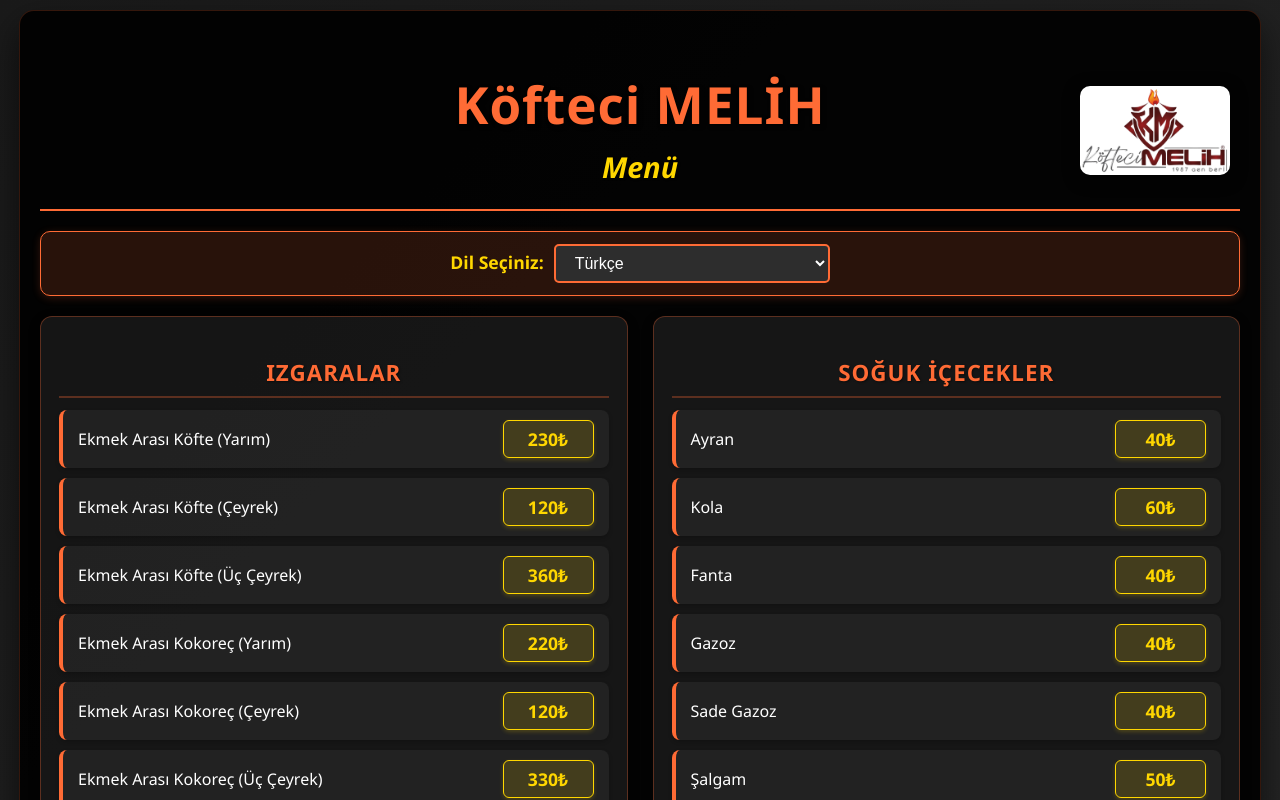
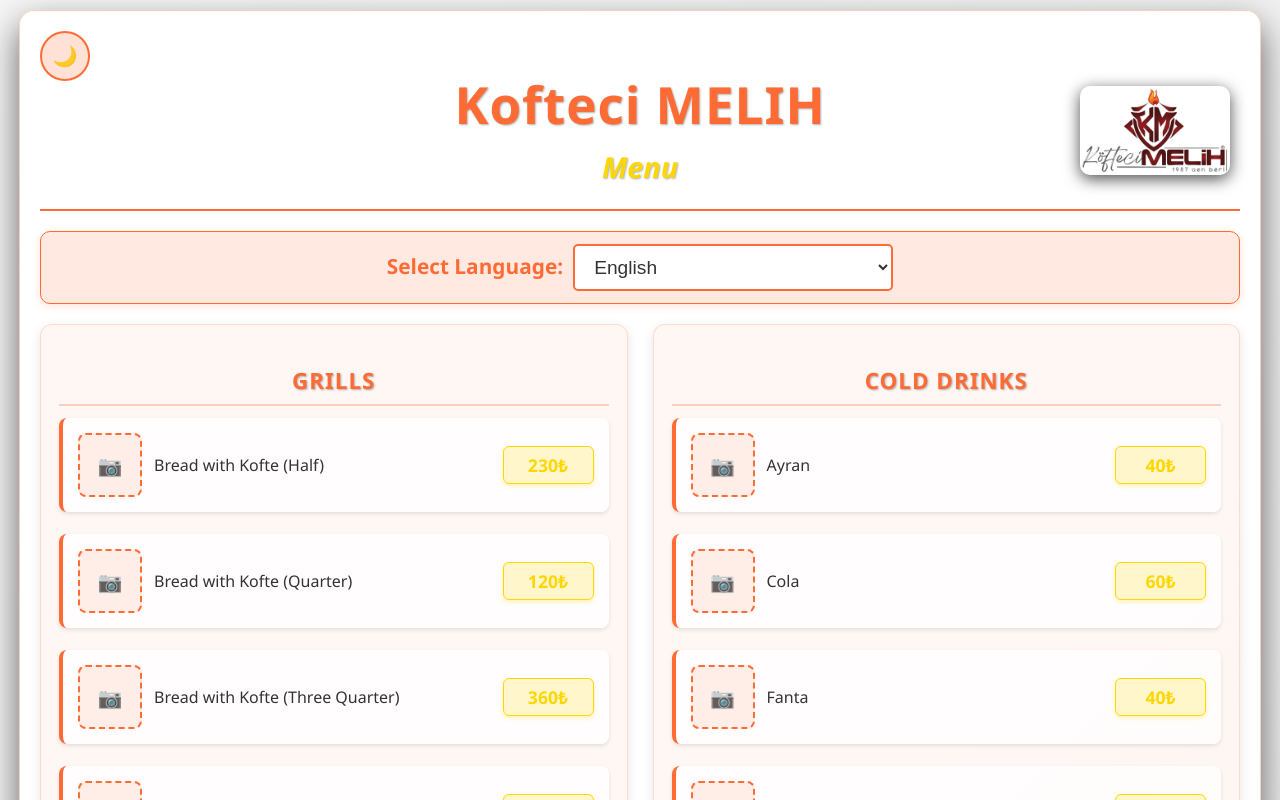
Before and after one commit to Mehmetensarer/menu-qr, a React (Create React App) app: page / in a window 1280 px wide. Shown: the top 800 px of the page. Built offline with nearby package versions, Linux system fonts and the light colour scheme.

Commit message:
Tema değiştirme, fotoğraf kutucukları ve dil ayarları eklendi

```diff
--- a/src/App.css
+++ b/src/App.css
@@ -1,22 +1,80 @@
 .App {
   text-align: center;
   min-height: 100vh;
-  background: linear-gradient(135deg, #1a1a1a 0%, #2d2d2d 100%);
-  color: white;
   font-family: 'Segoe UI', Tahoma, Geneva, Verdana, sans-serif;
   padding: 10px;
   box-sizing: border-box;
+  transition: all 0.3s ease;
+}
+
+/* Light Theme (Default) */
+.App.light-theme {
+  background: linear-gradient(135deg, #f5f5f5 0%, #e0e0e0 100%);
+  color: #333;
+}
+
+/* Dark Theme */
+.App.dark-theme {
+  background: linear-gradient(135deg, #1a1a1a 0%, #2d2d2d 100%);
+  color: white;
 }
 
 .menu-container {
   max-width: 1200px;
   margin: 0 auto;
-  background: rgba(0, 0, 0, 0.9);
   border-radius: 15px;
   padding: 20px;
   box-shadow: 0 15px 35px rgba(0, 0, 0, 0.6);
   position: relative;
+  transition: all 0.3s ease;
+}
+
+/* Light Theme Container */
+.light-theme .menu-container {
+  background: rgba(255, 255, 255, 0.95);
+  border: 1px solid rgba(255, 107, 53, 0.3);
+  color: #333;
+}
+
+/* Dark Theme Container */
+.dark-theme .menu-container {
+  background: rgba(0, 0, 0, 0.9);
   border: 1px solid rgba(255, 107, 53, 0.2);
+  color: white;
+}
+
+/* Theme Toggle Button */
+.theme-toggle {
+  position: absolute;
+  top: 20px;
+  left: 20px;
+  z-index: 10;
+}
+
+.theme-button {
+  background: rgba(255, 107, 53, 0.2);
+  border: 2px solid #ff6b35;
+  border-radius: 50%;
+  width: 50px;
+  height: 50px;
+  font-size: 20px;
+  cursor: pointer;
+  transition: all 0.3s ease;
+  display: flex;
+  align-items: center;
+  justify-content: center;
+  backdrop-filter: blur(10px);
+}
+
+.theme-button:hover {
+  background: rgba(255, 107, 53, 0.4);
+  transform: scale(1.1);
+  box-shadow: 0 4px 12px rgba(255, 107, 53, 0.3);
+}
+
+.theme-button:focus {
+  outline: none;
+  box-shadow: 0 0 10px rgba(255, 107, 53, 0.5);
 }
 
 /* Logo Position */
@@ -67,12 +125,28 @@
   letter-spacing: 1px;
 }
 
+.dark-theme .restaurant-name {
+  text-shadow: 2px 2px 4px rgba(0, 0, 0, 0.7);
+}
+
+.light-theme .restaurant-name {
+  text-shadow: 1px 1px 2px rgba(0, 0, 0, 0.3);
+}
+
 .menu-title {
   font-size: 1.8rem;
   color: #ffd700;
   margin: 8px 0;
   font-style: italic;
   text-shadow: 1px 1px 2px rgba(0, 0, 0, 0.5);
+}
+
+.dark-theme .menu-title {
+  text-shadow: 1px 1px 2px rgba(0, 0, 0, 0.5);
+}
+
+.light-theme .menu-title {
+  text-shadow: 1px 1px 2px rgba(0, 0, 0, 0.3);
 }
 
 /* Language Selector */
@@ -88,9 +162,13 @@
 
 .language-selector label {
   color: #ffd700;
-  font-size: 1.1rem;
+  font-size: 1.3rem;
   margin-right: 10px;
   font-weight: bold;
+}
+
+.light-theme .language-selector label {
+  color: #ff6b35;
 }
 
 .lang-select {
@@ -98,10 +176,16 @@
   color: white;
   border: 2px solid #ff6b35;
   border-radius: 5px;
-  padding: 8px 15px;
-  font-size: 1rem;
+  padding: 10px 15px;
+  font-size: 1.2rem;
   cursor: pointer;
   transition: all 0.3s ease;
+}
+
+.light-theme .lang-select {
+  background: white;
+  color: #333;
+  border: 2px solid #ff6b35;
 }
 
 .lang-select:hover {
@@ -139,11 +223,22 @@
   box-shadow: 0 4px 12px rgba(0, 0, 0, 0.3);
 }
 
+.light-theme .menu-category {
+  background: rgba(255, 107, 53, 0.05);
+  border: 1px solid rgba(255, 107, 53, 0.2);
+  box-shadow: 0 4px 12px rgba(0, 0, 0, 0.1);
+}
+
 .menu-category:hover {
   background: rgba(255, 255, 255, 0.12);
   border-color: #ff6b35;
   transform: translateY(-3px);
   box-shadow: 0 8px 20px rgba(255, 107, 53, 0.3);
+}
+
+.light-theme .menu-category:hover {
+  background: rgba(255, 107, 53, 0.1);
+  box-shadow: 0 8px 20px rgba(255, 107, 53, 0.2);
 }
 
 .category-title {
@@ -159,6 +254,10 @@
   padding-bottom: 8px;
 }
 
+.light-theme .category-title {
+  text-shadow: 1px 1px 2px rgba(0, 0, 0, 0.3);
+}
+
 .menu-items {
   display: flex;
   flex-direction: column;
@@ -169,18 +268,60 @@
   display: flex;
   justify-content: space-between;
   align-items: center;
-  padding: 10px 15px;
+  padding: 15px;
   background: rgba(255, 255, 255, 0.05);
   border-radius: 8px;
   border-left: 4px solid #ff6b35;
   transition: all 0.3s ease;
   box-shadow: 0 2px 4px rgba(0, 0, 0, 0.2);
+  margin-bottom: 12px;
+}
+
+.light-theme .menu-item {
+  background: rgba(255, 255, 255, 0.8);
+  box-shadow: 0 2px 4px rgba(0, 0, 0, 0.1);
 }
 
 .menu-item:hover {
   background: rgba(255, 107, 53, 0.15);
   transform: translateX(5px);
   box-shadow: 0 4px 8px rgba(255, 107, 53, 0.3);
+}
+
+.light-theme .menu-item:hover {
+  background: rgba(255, 107, 53, 0.1);
+  box-shadow: 0 4px 8px rgba(255, 107, 53, 0.2);
+}
+
+.item-content {
+  display: flex;
+  align-items: center;
+  flex: 1;
+  gap: 12px;
+}
+
+.item-image-placeholder {
+  width: 60px;
+  height: 60px;
+  background: rgba(255, 107, 53, 0.2);
+  border: 2px dashed #ff6b35;
+  border-radius: 8px;
+  display: flex;
+  align-items: center;
+  justify-content: center;
+  flex-shrink: 0;
+  position: relative;
+}
+
+.light-theme .item-image-placeholder {
+  background: rgba(255, 107, 53, 0.1);
+}
+
+.item-image-placeholder::after {
+  content: "📷";
+  font-size: 20px;
+  color: #ff6b35;
+  opacity: 0.7;
 }
 
 .item-name {
@@ -190,6 +331,10 @@
   text-align: left;
   flex: 1;
   line-height: 1.4;
+}
+
+.light-theme .item-name {
+  color: #333;
 }
 
 .item-price {
@@ -203,6 +348,11 @@
   min-width: 65px;
   text-align: center;
   box-shadow: 0 2px 4px rgba(255, 215, 0, 0.2);
+}
+
+.light-theme .item-price {
+  background: rgba(255, 215, 0, 0.2);
+  box-shadow: 0 2px 4px rgba(255, 215, 0, 0.3);
 }
 
 /* Mobile Optimizations */
--- a/src/App.js
+++ b/src/App.js
@@ -7,12 +7,17 @@
 
 function App() {
   const { t, i18n } = useTranslation();
-  const [language, setLanguage] = useState(i18n.language || 'tr');
+  const [language, setLanguage] = useState(i18n.language || 'en');
+  const [isDarkTheme, setIsDarkTheme] = useState(false);
 
   const handleLanguageChange = (e) => {
     const lang = e.target.value;
     setLanguage(lang);
     i18n.changeLanguage(lang);
+  };
+
+  const toggleTheme = () => {
+    setIsDarkTheme(!isDarkTheme);
   };
 
   const MenuCategory = ({ categoryKey, categoryData }) => (
@@ -21,7 +26,12 @@
       <div className="menu-items">
         {categoryData.items.map((item, index) => (
           <div key={index} className="menu-item">
-            <span className="item-name">{t(item.key)}</span>
+            <div className="item-content">
+              <div className="item-image-placeholder">
+                {/* Fotoğraf buraya gelecek */}
+              </div>
+              <span className="item-name">{t(item.key)}</span>
+            </div>
             <span className="item-price">{item.price}₺</span>
           </div>
         ))}
@@ -30,8 +40,15 @@
   );
 
   return (
-    <div className="App">
+    <div className={`App ${isDarkTheme ? 'dark-theme' : 'light-theme'}`}>
       <div className="menu-container">
+        {/* Theme Toggle */}
+        <div className="theme-toggle">
+          <button onClick={toggleTheme} className="theme-button">
+            {isDarkTheme ? '☀️' : '🌙'}
+          </button>
+        </div>
+
         {/* Logo */}
         <div className="logo-position">
           <Logo />
--- a/src/i18n.js
+++ b/src/i18n.js
@@ -542,9 +542,9 @@
       "bread_kofte_half": "রুটি সহ কোফতে (অর্ধেক)",
       "bread_kofte_quarter": "রুটি সহ কোফতে (চতুর্থাংশ)",
       "bread_kofte_three_quarter": "রুটি সহ কোফতে (তিন চতুর্থাংশ)",
-      "bread_kokorec_half": "রুটি সহ কোকোরেক (অর্ধেক)",
-      "bread_kokorec_quarter": "রুটি সহ কোকোরেক (চতুর্থাংশ)",
-      "bread_kokorec_three_quarter": "রুটি সহ কোকোরেক (তিন চতুর্থাংশ)",
+      "bread_kokorec_half": "রুটি সহ কੋকোরেক (অর্ধেক)",
+      "bread_kokorec_quarter": "রুটি সহ কੋকোরেক (চতুর্থাংশ)",
+      "bread_kokorec_three_quarter": "রুটি সহ কੋকোরেক (তিন চতুর্থাংশ)",
 
       "service_grills": "সেবা গ্রিল",
       "plain_kofte": "সাদা কোফতে (পরিমাণ)",
@@ -581,7 +581,7 @@
       "soda": "সোডা",
       "fruit_soda": "ফলের সোডা",
       "lemonade": "লেবুর রস",
-      "water": "পানি",
+      "water": "পাণি",
 
       "special": "বিশেষ",
       "watermelon_frozen": "তরমুজ ফ্রোজেন",
@@ -1705,8 +1705,8 @@
   .use(initReactI18next)
   .init({
     resources,
-    lng: 'tr',
-    fallbackLng: 'tr',
+    lng: 'en',
+    fallbackLng: 'en',
     interpolation: {
       escapeValue: false
     }
```
